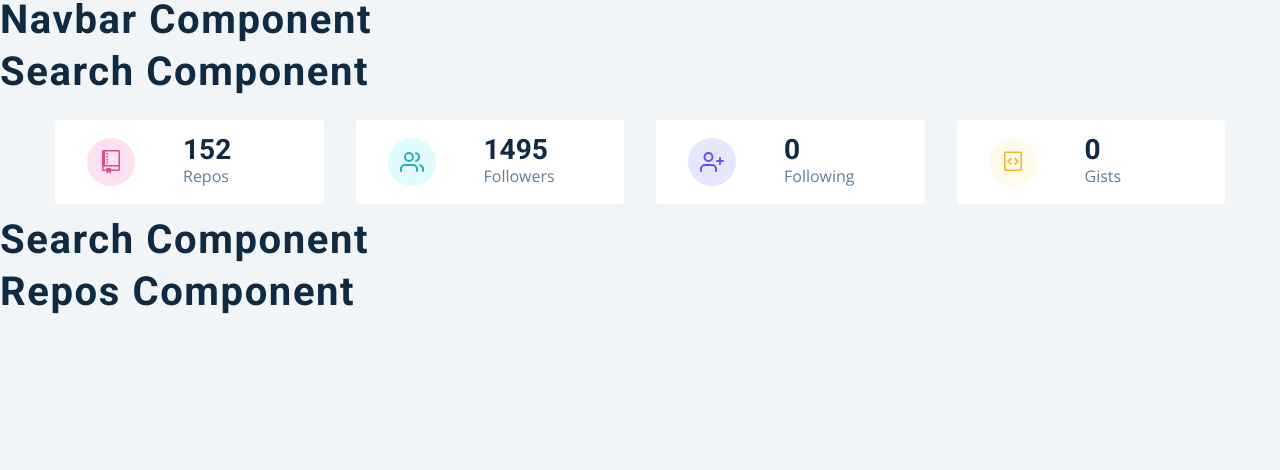
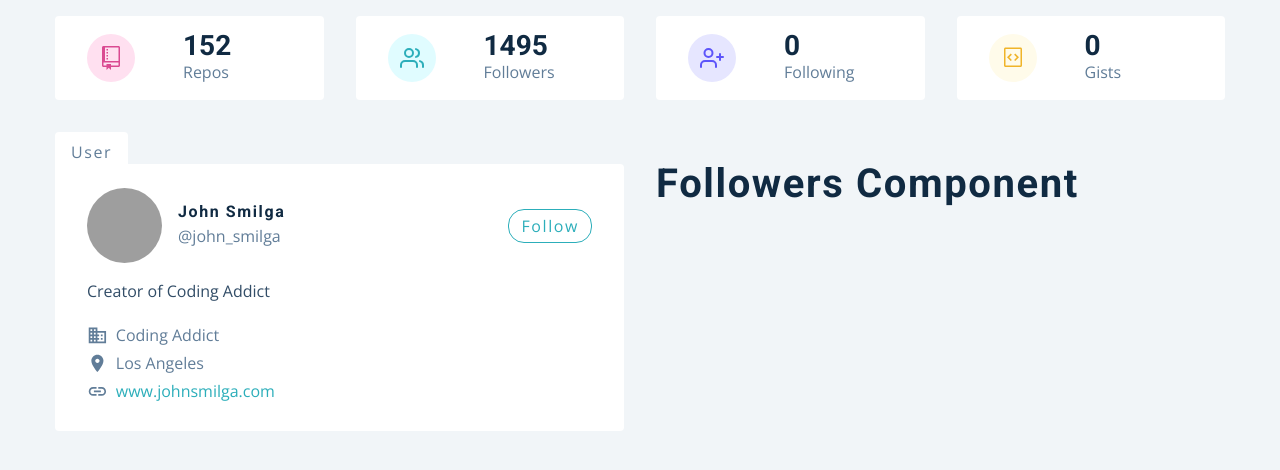
Before and after one commit to jfsarmien2/github-users, a React (Create React App) app: page / in a window 1280 px wide. Shown: the top 470 px of the page. Built offline with nearby package versions, Linux system fonts and the light colour scheme; grey boxes are pictures that could not be loaded.

Commit message:
user card component

```diff
--- a/src/components/Card.js
+++ b/src/components/Card.js
@@ -3,7 +3,43 @@
 import styled from 'styled-components';
 import { MdBusiness, MdLocationOn, MdLink } from 'react-icons/md';
 const Card = () => {
-  return <h2>card component</h2>;
+  const { githubUser } = React.useContext(GithubContext)
+  const {
+    avatar_url,
+    html_url,
+    name,
+    company,
+    blog,
+    bio,
+    location,
+    twitter_username,
+  } = githubUser
+
+  return (
+    <Wrapper>
+      <header>
+        <img src={avatar_url} alt={name} />
+        <div>
+          <h4>{name}</h4>
+          <p>@{twitter_username || 'john doe'}</p>
+        </div>
+        <a href={html_url}>follow</a>
+      </header>
+      <p className='bio'>{bio}</p>
+      <div className='links'>
+        <p>
+          <MdBusiness></MdBusiness> {company}
+        </p>
+        <p>
+          <MdLocationOn></MdLocationOn> {location || 'earth'}
+        </p>
+        <a href={`https://${blog}`}>
+          <MdLink></MdLink>
+          {blog}
+        </a>
+      </div>
+    </Wrapper>
+  )
 };
 const Wrapper = styled.article`
   background: var(--clr-white);
--- a/src/components/User.js
+++ b/src/components/User.js
@@ -3,7 +3,14 @@
 import Card from './Card';
 import Followers from './Followers';
 const User = () => {
-  return <h2>search component</h2>;
+  return (
+    <section className='section'>
+      <Wrapper className='section-center'>
+        <Card></Card>
+        <Followers></Followers>
+      </Wrapper>
+    </section>
+  );
 };
 
 const Wrapper = styled.div`
--- a/src/pages/Dashboard.js
+++ b/src/pages/Dashboard.js
@@ -5,11 +5,11 @@
 const Dashboard = () => {
   return (
     <main>
-      <Navbar />
-      <Search />
+      {/* <Navbar />
+      <Search /> */}
       <Info />
       <User />
-      <Repos />
+      {/* <Repos /> */}
     </main>
   );
 };
```
